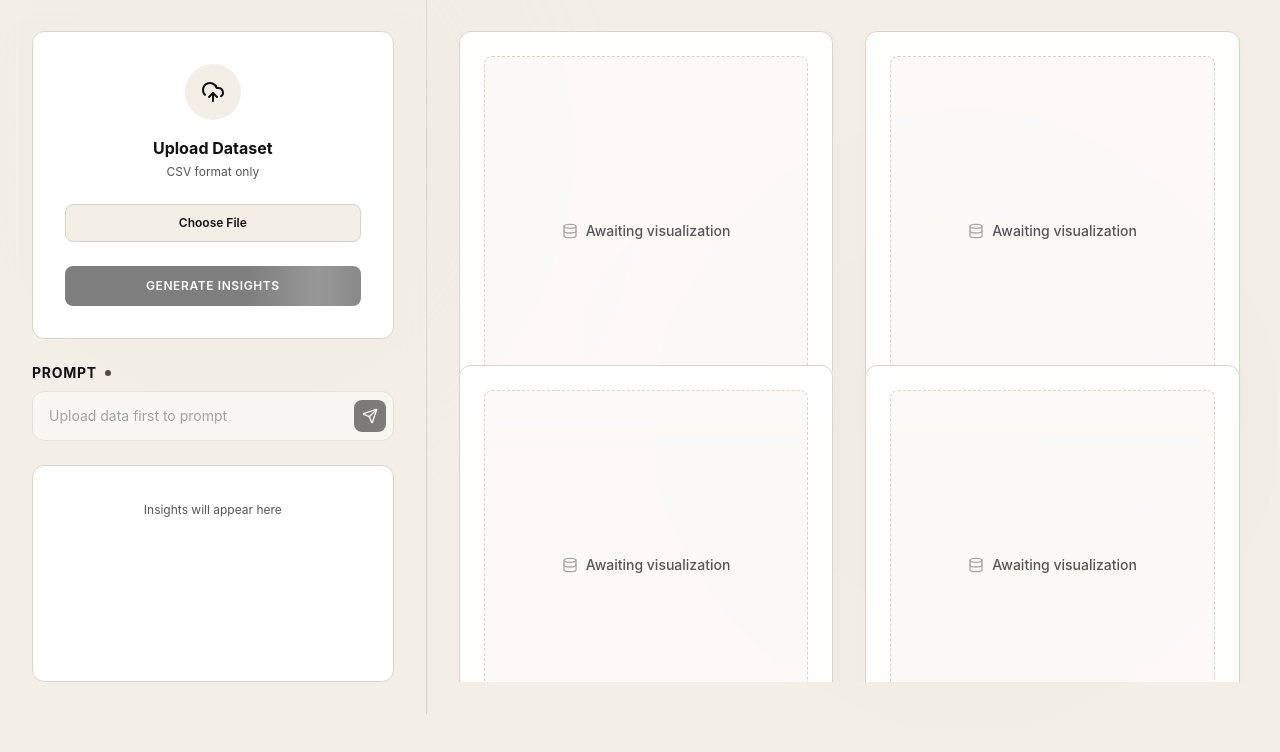
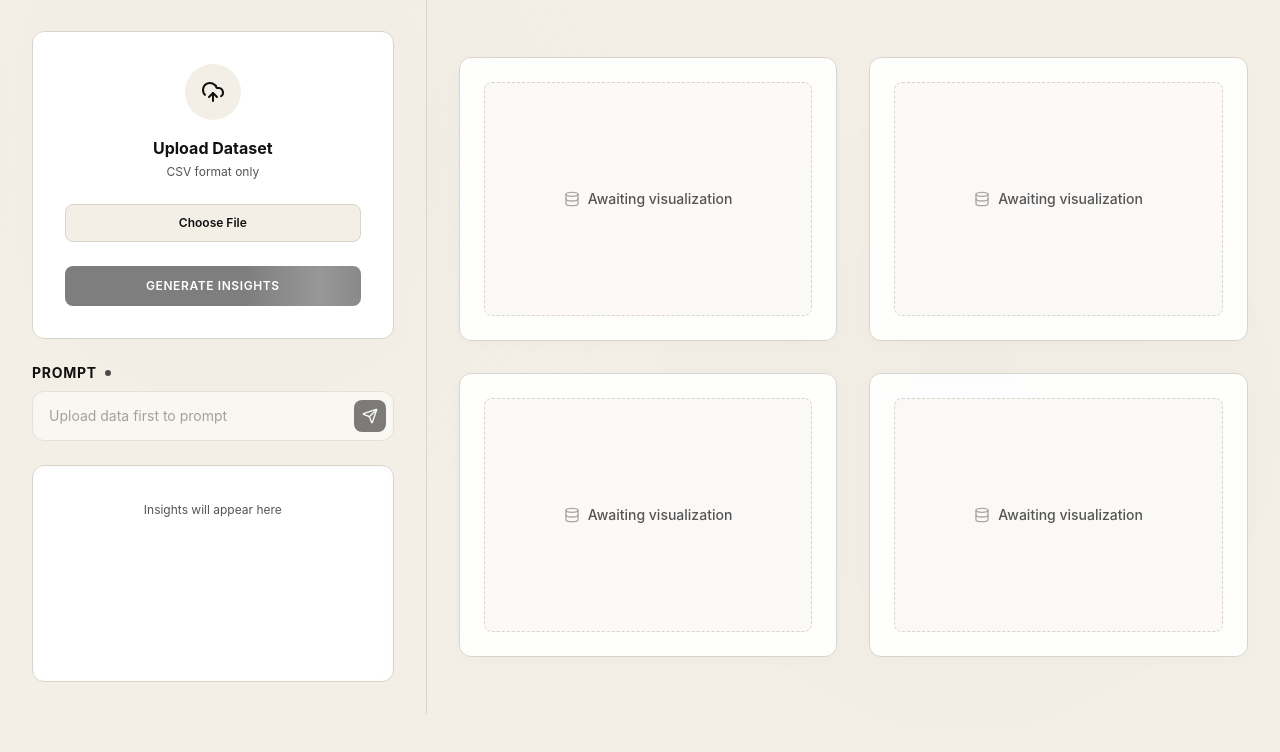
Before and after one commit to wolf1276/clarion, a React (Vite) app: page / in a window 1280 px wide. Shown: the top 752 px of the page. Built offline with nearby package versions, Linux system fonts and the light colour scheme.

Commit message:
style: exactly center 2x2 grid in viewport using flex center and aspect ratio bounds

```diff
--- a/src/App.jsx
+++ b/src/App.jsx
@@ -457,9 +457,9 @@ function App() {
           initial={{ opacity: 0 }}
           animate={{ opacity: 1 }}
           transition={{ duration: 0.8, delay: 0.2 }}
-          className="flex-1 bg-transparent p-8 overflow-hidden z-10 flex flex-col"
+          className="flex-1 bg-transparent overflow-y-auto z-10 custom-scrollbar flex items-center justify-center p-8"
         >
-          <div className="h-full w-full max-w-6xl mx-auto grid grid-cols-1 xl:grid-cols-2 grid-rows-2 gap-8 custom-scrollbar overflow-y-auto pr-2 pb-4">
+          <div className="w-full max-w-6xl aspect-[4/3] max-h-[900px] min-h-[600px] grid grid-cols-1 xl:grid-cols-2 grid-rows-4 xl:grid-rows-2 gap-8">
             <AnimatePresence>
               {[0, 1, 2, 3].map((index) => {
                 const chart = charts[index];
@@ -472,7 +472,7 @@ function App() {
                     transition={{ type: "spring", stiffness: 300, damping: 25, delay: index * 0.1 }}
                     whileHover={{ y: -5, boxShadow: '0 20px 40px rgba(0,0,0,0.06)' }}
                     key={chart ? chart.id : `empty-${index}`}
-                    className="bg-[#FFFFFF]/90 backdrop-blur-sm rounded-xl border border-[#D9D4CB] flex flex-col p-6 w-full min-h-[400px] transition-all hover:border-[#111111]/30 shadow-[0_4px_20px_rgba(0,0,0,0.02)] relative overflow-hidden group"
+                    className="bg-[#FFFFFF]/90 backdrop-blur-sm rounded-xl border border-[#D9D4CB] flex flex-col p-6 w-full h-full transition-all hover:border-[#111111]/30 shadow-[0_4px_20px_rgba(0,0,0,0.02)] relative overflow-hidden group"
                   >
                     {/* Subtle internal shimmer */}
                     <motion.div
```
Also changed, not shown: 1 other file (tests, documents, lock files or other folders).
